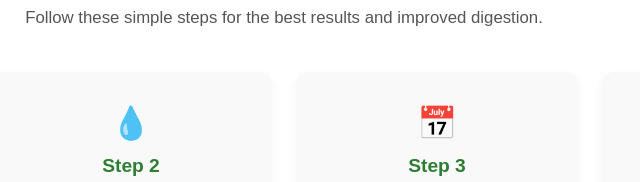
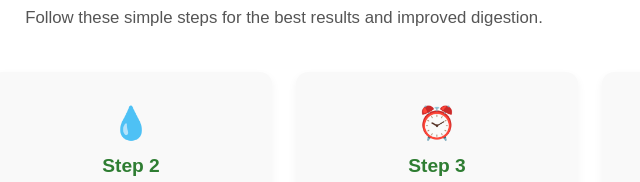
Before and after one commit to agg-abhinandan21/Kabaj-Amrita-Churan, a plain HTML site: page index.html in a window 1280 px wide. Shown: the part 4984-5166 px from the top of the page, 356-996 px from the left. Drawn offline with Linux system fonts and the light colour scheme.

Commit message:
index.html

```diff
--- a/index.html
+++ b/index.html
@@ -397,7 +397,7 @@
       </div>
 
       <div class="step">
-        <span>📅</span>
+        <span>⏰</span>
         <h3>Step 3</h3>
         <p>Use daily for consistent results and healthy digestion.</p>
       </div>
@@ -643,4 +643,5 @@
 
 
 </body>
+
 </html>
```
